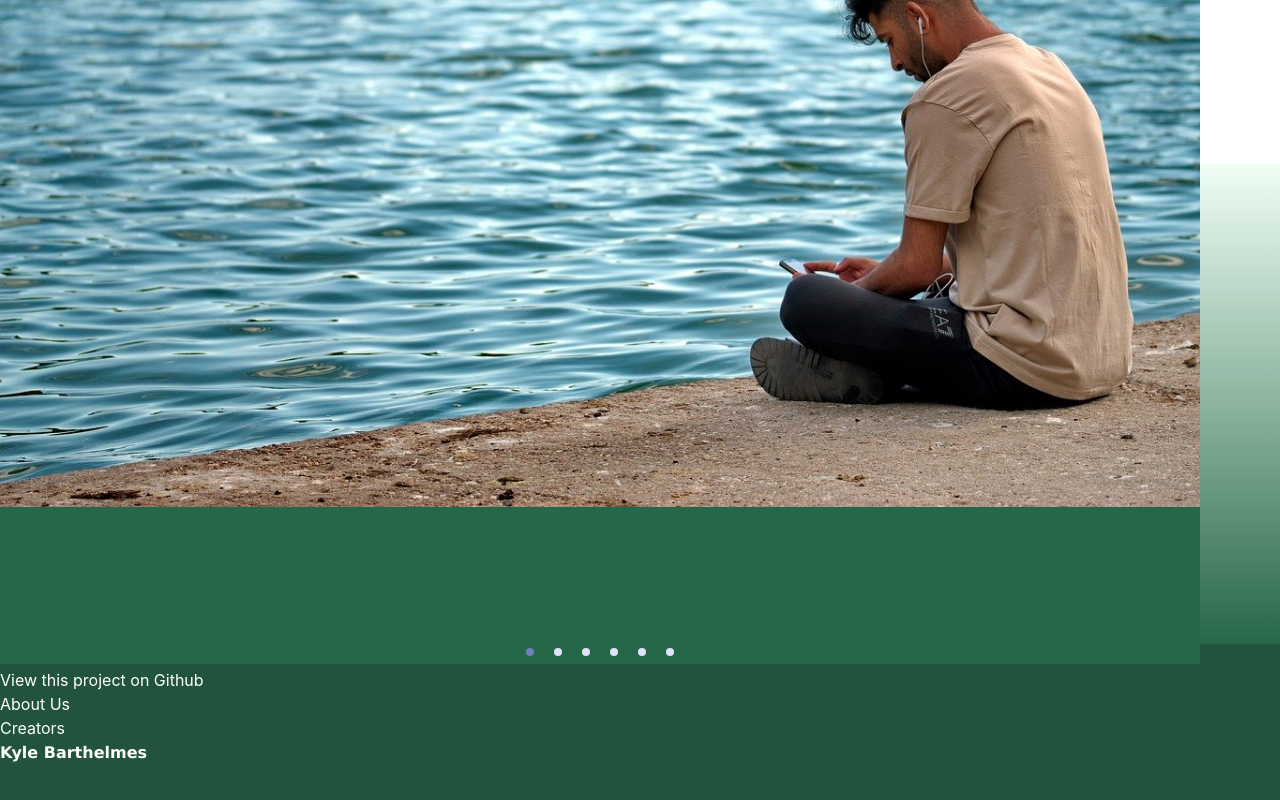
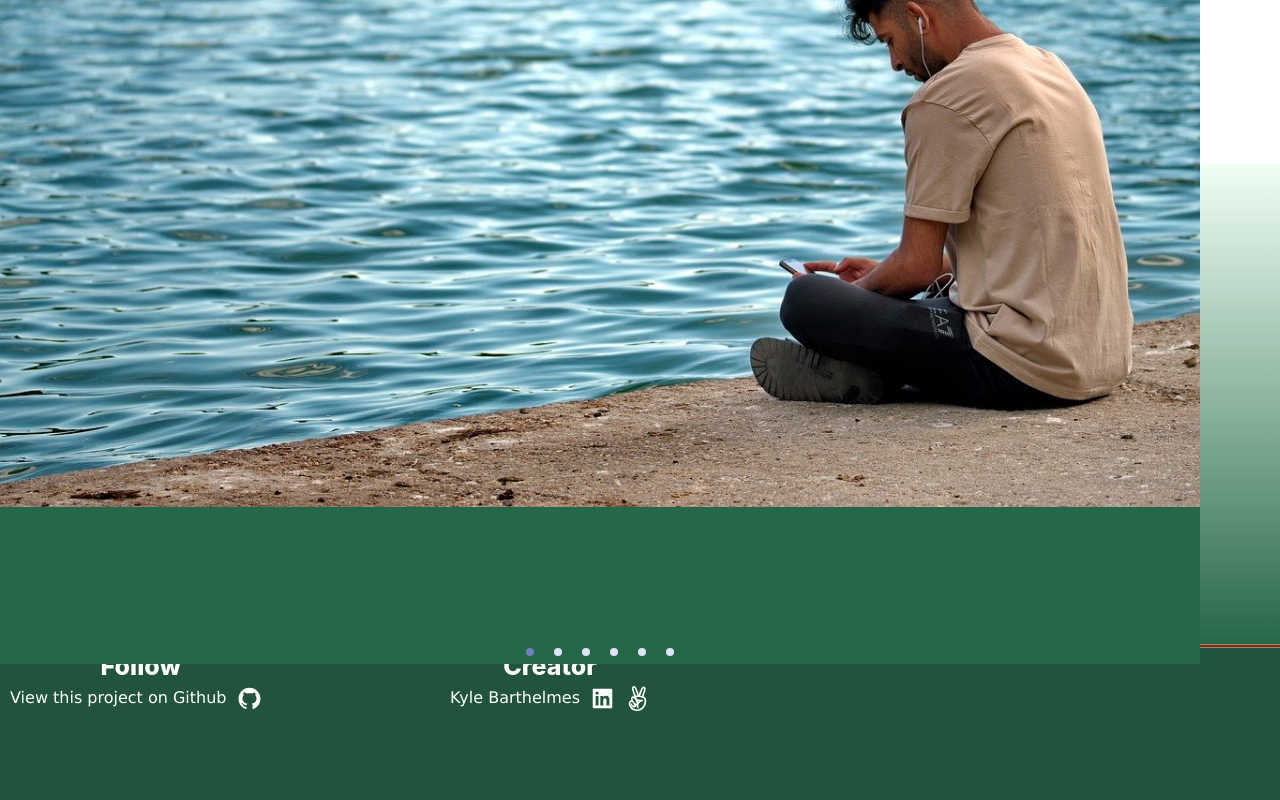
Before and after one commit to Kbart2401/EcoHub, a React (Create React App) app in the folder frontend/: page / in a window 1280 px wide. Shown: the part 296-1096 px from the top of the page. Built offline with nearby package versions, Linux system fonts and the light colour scheme; no server answers; a web font is replaced by a local one.

Commit message:
stylized footer

```diff
--- a/frontend/src/components/sections/Footer.js
+++ b/frontend/src/components/sections/Footer.js
@@ -1,4 +1,6 @@
 import React from 'react';
+import { AiOutlineGithub, AiFillLinkedin } from 'react-icons/ai';
+import { FaAngellist } from 'react-icons/fa';
 import '../../stylesheets/footer.css';
 
 const Footer = () => {
@@ -6,22 +8,18 @@ const Footer = () => {
     <div className='footer-container'>
       <div className='footer_root'>
         <div className='footer_left'>
-          <span>Follow</span>
-          <div className='text'>View this project on Github</div>
-          <a className='linkText' href='https://github.com/Kbart2401/Catch-me-if-you-can' target='_blank'>
-            {/* <GitHubIcon /> */}
+          <div className='footer-text'>Follow</div>
+          <a className='linkText' href='https://github.com/Kbart2401/EcoHub' target='_blank'>
+            <div className='text'><span>View this project on Github</span><AiOutlineGithub size='25' /></div>
           </a>
         </div>
         <div className='footer_middle'>
-          <span>About Us</span>
-          <div className='text'>Creators</div>
-          <div className='contactContainer'>
-            <div className='contact'>
-              <a className='linkText' href='https://www.linkedin.com/in/kyle-barthelmes-a5120b51/'>Kyle Barthelmes</a> &nbsp;
-            <a className='linkText' href='https://github.com/Kbart2401/Catch-me-if-you-can' target='_blank'>
-                {/* <GitHubIcon /> */}
-              </a>
-            </div>
+          <div className='footer-text'>Creator</div>
+          <div className='footer-creator-links'>
+            <a className='linkText' href='https://www.linkedin.com/in/kyle-barthelmes-a5120b51/'
+              target='_blank'><div className='text'><span>Kyle Barthelmes</span><AiFillLinkedin size='25' /></div>
+            </a>
+            <a href='https://angel.co/u/kyle-barthelmes' target='_blank'><FaAngellist size='25' /></a>
           </div>
         </div>
       </div>
--- a/frontend/src/stylesheets/footer.css
+++ b/frontend/src/stylesheets/footer.css
@@ -4,4 +4,36 @@
   bottom: 0vh;
   width: 100%;
   height: 30vh;
+  border-top: 4px double tomato;
 }
+
+.footer-container a {
+  font-weight: 400;
+}
+
+.footer_root {
+  width: 50%;
+  display: flex;
+  justify-content: space-between;
+  margin-left: 10px;
+}
+
+.linkText .text {
+  display: flex;
+  padding-right: 10px;
+}
+
+.linkText .text span {
+  padding-right: 10px;
+}
+
+.footer-text {
+  display: flex;
+  justify-content: center;
+  font-weight: 800;
+  font-size: 25px;
+}
+
+.footer-creator-links {
+  display: flex;
+}
```
